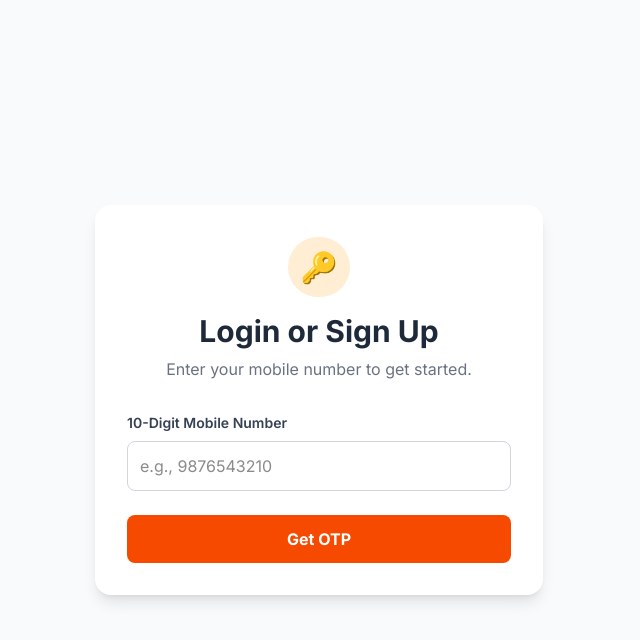
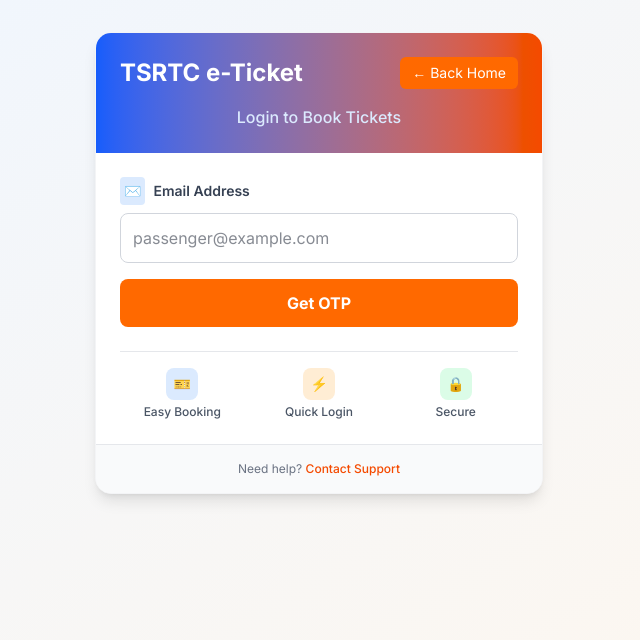
Before and after one commit to my-general/tsrtc-azure-frontend, a Next.js app: page /login in a window 1280 px wide. Shown: the top 640 px of the page, without its empty margins (321-961 px from the left). Built offline with nearby package versions, Linux system fonts and the light colour scheme; no server answers.

Commit message:
Update page.js

```diff
--- a/app/login/page.js
+++ b/app/login/page.js
@@ -2,16 +2,16 @@
 
 import { useState } from 'react';
 import { useAuth } from '../../context/AuthContext';
-import { useRouter } from 'next/navigation'; // Import the router
+import { useRouter } from 'next/navigation';
 
 export default function LoginPage() {
-    const [mobileNumber, setMobileNumber] = useState('');
+    const [email, setEmail] = useState('');
     const [otp, setOtp] = useState('');
-    const [step, setStep] = useState(1); // 1 for mobile number, 2 for OTP
+    const [step, setStep] = useState(1);
     const [isLoading, setIsLoading] = useState(false);
     const [error, setError] = useState('');
     const { login } = useAuth();
-    const router = useRouter(); // Initialize the router
+    const router = useRouter();
     const API_URL = process.env.NEXT_PUBLIC_API_URL;
 
     const handleGetOtp = async (e) => {
@@ -22,9 +22,12 @@
             const res = await fetch(`${API_URL}/api/auth/login-or-register`, {
                 method: 'POST',
                 headers: { 'Content-Type': 'application/json' },
-                body: JSON.stringify({ mobileNumber }),
+                body: JSON.stringify({ email }),
             });
-            if (!res.ok) throw new Error('Failed to send OTP. Please try again.');
+            if (!res.ok) {
+                const data = await res.json();
+                throw new Error(data.error || 'Failed to send OTP. Please try again.');
+            }
             setStep(2);
         } catch (err) {
             setError(err.message);
@@ -41,15 +44,12 @@
             const res = await fetch(`${API_URL}/api/auth/verify-otp`, {
                 method: 'POST',
                 headers: { 'Content-Type': 'application/json' },
-                body: JSON.stringify({ mobileNumber, otp }),
+                body: JSON.stringify({ email, otp }),
             });
             const data = await res.json();
             if (!res.ok) throw new Error(data.error || 'Invalid OTP.');
 
-            login(data.accessToken); // Login successful!
-
-            // --- THIS IS THE FIX ---
-            // Redirect to the home page instead of my-tickets
+            login(data.accessToken);
             router.push('/');
 
         } catch (err) {
@@ -60,66 +60,146 @@
     };
 
     return (
-        <div className="min-h-screen bg-gray-50 flex items-center justify-center p-4">
-            <div className="max-w-md w-full bg-white p-8 rounded-2xl shadow-lg">
-                <div className="text-center mb-8">
-                    <div className="inline-block bg-orange-100 p-3 rounded-full mb-4">
-                        <span className="text-orange-600 text-3xl">🔑</span>
+        <div className="min-h-screen bg-gradient-to-br from-blue-50 to-orange-50 py-4 px-4 sm:py-8">
+            <div className="max-w-md mx-auto bg-white rounded-2xl shadow-lg overflow-hidden border border-gray-100">
+                {/* Header - Matching Homepage Style */}
+                <div className="bg-gradient-to-r from-blue-600 to-orange-600 p-4 sm:p-6 text-white">
+                    <div className="flex flex-col sm:flex-row sm:justify-between sm:items-center gap-3 mb-4">
+                        <h1 className="text-xl sm:text-2xl font-bold text-center sm:text-left">TSRTC e-Ticket</h1>
+                        <div className="flex justify-center">
+                            <a href="/" className="text-xs sm:text-sm px-3 py-1.5 bg-orange-500 rounded-md hover:bg-orange-600 transition-colors">
+                                ← Back Home
+                            </a>
                         </div>
-                    <h2 className="text-3xl font-bold text-gray-800">
-                        {step === 1 ? 'Login or Sign Up' : 'Verify Your Number'}
-                    </h2>
-                    <p className="text-gray-500 mt-2">
-                        {step === 1 ? 'Enter your mobile number to get started.' : `Enter the 6-digit OTP sent to ${mobileNumber}`}
+                    </div>
+                    <p className="text-center text-blue-100 font-medium text-sm sm:text-base">
+                        {step === 1 ? 'Login to Book Tickets' : 'Verify Your Email'}
                     </p>
                 </div>
+
+                {/* Login Form */}
+                <div className="p-4 sm:p-6 space-y-4 sm:space-y-6">
+                    {error && (
+                        <div className="p-3 bg-red-50 border border-red-200 rounded-lg">
+                            <p className="text-red-700 text-sm text-center">{error}</p>
+                        </div>
+                    )}
+
                     {step === 1 ? (
-                    <form onSubmit={handleGetOtp} className="space-y-6">
-                        <div>
-                            <label htmlFor="mobile" className="block text-sm font-semibold text-gray-700">10-Digit Mobile Number</label>
+                        <form onSubmit={handleGetOtp} className="space-y-4">
+                            <div className="space-y-2">
+                                <label htmlFor="email" className="block text-sm font-semibold text-gray-700 flex items-center">
+                                    <span className="bg-blue-100 text-blue-600 p-1 rounded mr-2">✉️</span>
+                                    Email Address
+                                </label>
                                 <input
-                                id="mobile"
-                                type="tel"
-                                value={mobileNumber}
-                                onChange={(e) => setMobileNumber(e.target.value)}
-                                placeholder="e.g., 9876543210"
+                                    id="email"
+                                    type="email"
+                                    value={email}
+                                    onChange={(e) => setEmail(e.target.value)}
+                                    placeholder="passenger@example.com"
                                     required
-                                className="w-full mt-2 p-3 border border-gray-300 rounded-lg focus:ring-2 focus:ring-orange-500 focus:border-orange-500 transition-all"
+                                    className="w-full p-3 bg-white border border-gray-300 rounded-lg text-gray-900 focus:ring-2 focus:ring-blue-500 focus:border-blue-500 transition-colors text-sm sm:text-base"
                                 />
                             </div>
-                        <button type="submit" disabled={isLoading} className="w-full py-3 bg-orange-600 text-white font-bold rounded-lg hover:bg-orange-700 disabled:bg-gray-400 transition-all transform hover:scale-[1.02] active:scale-[0.98]">
-                            {isLoading ? 'Sending...' : 'Get OTP'}
+
+                            <button
+                                type="submit"
+                                disabled={isLoading}
+                                className="w-full py-3 px-4 bg-orange-500 text-white font-bold rounded-lg hover:bg-orange-600 disabled:bg-gray-400 disabled:cursor-not-allowed transition-colors text-sm sm:text-base"
+                            >
+                                {isLoading ? 'Sending OTP...' : 'Get OTP'}
                             </button>
                         </form>
                     ) : (
-                    <form onSubmit={handleVerifyOtp} className="space-y-6">
-                        <div>
-                            <label htmlFor="otp" className="block text-sm font-semibold text-gray-700">OTP Code</label>
+                        <form onSubmit={handleVerifyOtp} className="space-y-4">
+                            <div className="space-y-2">
+                                <label htmlFor="otp" className="block text-sm font-semibold text-gray-700 flex items-center">
+                                    <span className="bg-green-100 text-green-600 p-1 rounded mr-2">🔢</span>
+                                    Enter 6-digit OTP
+                                </label>
                                 <input
                                     id="otp"
                                     type="text"
                                     inputMode="numeric"
-                                pattern="\d{6}"
                                     maxLength="6"
                                     value={otp}
-                                onChange={(e) => setOtp(e.target.value)}
-                                placeholder="123456"
+                                    onChange={(e) => {
+                                        const value = e.target.value.replace(/\D/g, '');
+                                        setOtp(value);
+                                    }}
+                                    placeholder="000000"
                                     required
-                                className="w-full mt-2 p-3 border border-gray-300 rounded-lg text-center tracking-[0.5em] focus:ring-2 focus:ring-green-500 focus:border-green-500 transition-all"
+                                    className="w-full p-3 text-center bg-white border border-gray-300 rounded-lg tracking-[0.5em] text-xl font-bold text-gray-900 focus:ring-2 focus:ring-green-500 focus:border-green-500 transition-colors"
                                 />
+                                <p className="text-xs text-gray-500 text-center mt-2">
+                                    Enter the code sent to <span className="font-medium">{email}</span>
+                                </p>
                             </div>
-                        <button type="submit" disabled={isLoading} className="w-full py-3 bg-green-600 text-white font-bold rounded-lg hover:bg-green-700 disabled:bg-gray-400 transition-all transform hover:scale-[1.02] active:scale-[0.98]">
+
+                            <div className="space-y-3">
+                                <button
+                                    type="submit"
+                                    disabled={isLoading || otp.length !== 6}
+                                    className="w-full py-3 px-4 bg-green-600 text-white font-bold rounded-lg hover:bg-green-700 disabled:bg-gray-400 disabled:cursor-not-allowed transition-colors text-sm sm:text-base"
+                                >
                                     {isLoading ? 'Verifying...' : 'Verify & Login'}
                                 </button>
+
+                                <button
+                                    type="button"
+                                    onClick={handleGetOtp}
+                                    disabled={isLoading}
+                                    className="w-full py-2 text-gray-600 font-medium rounded-lg hover:bg-gray-50 disabled:text-gray-400 transition-all duration-300 border border-gray-200 text-sm"
+                                >
+                                    Resend OTP
+                                </button>
+                            </div>
                         </form>
                     )}
-                 {error && <p className="mt-6 text-center text-red-600 font-medium">{error}</p>}
 
+                    {/* Back Button */}
                     {step === 2 && (
-                     <button onClick={() => setStep(1)} className="w-full mt-4 text-center text-sm text-gray-500 hover:text-gray-800">
-                         Back to enter mobile number
+                        <button
+                            onClick={() => setStep(1)}
+                            className="w-full py-2 text-gray-500 hover:text-gray-700 font-medium rounded-lg hover:bg-gray-50 transition-all duration-300 flex items-center justify-center space-x-2 border border-gray-200 text-sm"
+                        >
+                            <span>←</span>
+                            <span>Back to email</span>
                         </button>
                     )}
+
+                    {/* Features Info - Matching Homepage Style */}
+                    <div className="mt-6 pt-4 border-t border-gray-200">
+                        <div className="grid grid-cols-3 gap-3 text-center text-xs text-gray-600">
+                            <div className="space-y-1">
+                                <div className="w-8 h-8 bg-blue-100 rounded-lg flex items-center justify-center mx-auto">
+                                    <span className="text-blue-600 text-sm">🎫</span>
+                                </div>
+                                <p className="font-medium">Easy Booking</p>
+                            </div>
+                            <div className="space-y-1">
+                                <div className="w-8 h-8 bg-orange-100 rounded-lg flex items-center justify-center mx-auto">
+                                    <span className="text-orange-600 text-sm">⚡</span>
+                                </div>
+                                <p className="font-medium">Quick Login</p>
+                            </div>
+                            <div className="space-y-1">
+                                <div className="w-8 h-8 bg-green-100 rounded-lg flex items-center justify-center mx-auto">
+                                    <span className="text-green-600 text-sm">🔒</span>
+                                </div>
+                                <p className="font-medium">Secure</p>
+                            </div>
+                        </div>
+                    </div>
+                </div>
+
+                {/* Support Info */}
+                <div className="bg-gray-50 px-6 py-4 border-t border-gray-200">
+                    <p className="text-center text-gray-500 text-xs">
+                        Need help? <a href="mailto:support@tsrtc.com" className="text-orange-600 hover:text-orange-700 font-medium">Contact Support</a>
+                    </p>
+                </div>
             </div>
         </div>
     );
```
Lines whose indentation alone changed are shown as unchanged.
